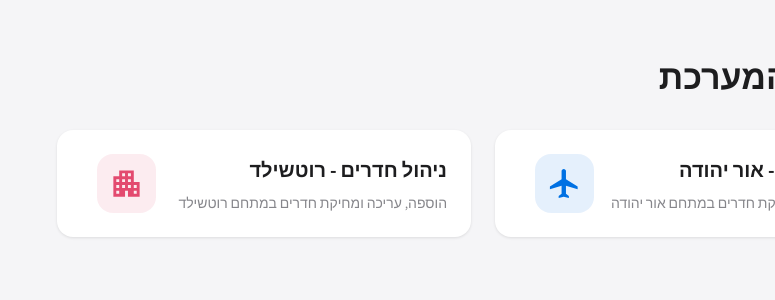
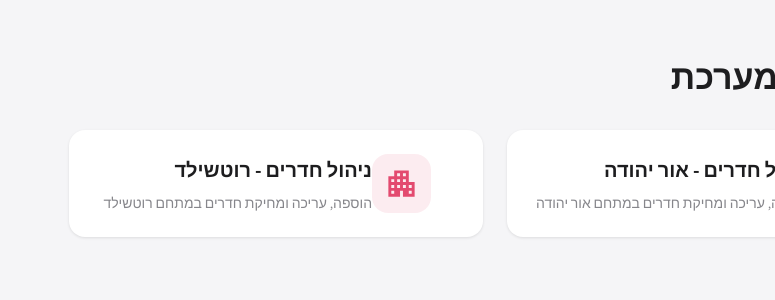
Before and after one commit to Hezi12/diam, a React (Create React App) app in the folder client/: page /settings in a window 1280 px wide. Shown: the top 300 px of the page, without its empty margins (505-1280 px from the left). Built offline with nearby package versions, Linux system fonts and the light colour scheme; sample sign-in values are in the browser's storage.

Commit message:
החזרת אייקונים לצד ימין עם מרווח גדול יותר מהטקסט

```diff
--- a/client/src/pages/settings/Settings.js
+++ b/client/src/pages/settings/Settings.js
@@ -26,7 +26,6 @@ const Settings = () => {
               textDecoration: 'none',
               display: 'flex',
               alignItems: 'center',
-              justifyContent: 'space-between',
               borderRadius: 2,
               transition: 'all 0.2s',
               '&:hover': {
@@ -36,14 +35,6 @@ const Settings = () => {
               }
             }}
           >
-            <Box>
-              <Typography variant="h6" color="inherit" gutterBottom sx={{ fontWeight: 'bold' }}>
-                ניהול חדרים - אור יהודה
-              </Typography>
-              <Typography variant="body2" color="text.secondary">
-                הוספה, עריכה ומחיקת חדרים במתחם אור יהודה
-              </Typography>
-            </Box>
             <Box
               sx={{
                 bgcolor: 'rgba(0, 113, 227, 0.1)',
@@ -53,10 +44,18 @@ const Settings = () => {
                 alignItems: 'center',
                 justifyContent: 'center',
                 borderRadius: 2,
-                ml: 2,
+                mr: 3.5,
               }}
             >
               <FlightIcon fontSize="large" />
+            </Box>
+            <Box>
+              <Typography variant="h6" color="inherit" gutterBottom sx={{ fontWeight: 'bold' }}>
+                ניהול חדרים - אור יהודה
+              </Typography>
+              <Typography variant="body2" color="text.secondary">
+                הוספה, עריכה ומחיקת חדרים במתחם אור יהודה
+              </Typography>
             </Box>
           </Paper>
         </Grid>
@@ -71,7 +70,6 @@ const Settings = () => {
               textDecoration: 'none',
               display: 'flex',
               alignItems: 'center',
-              justifyContent: 'space-between',
               borderRadius: 2,
               transition: 'all 0.2s',
               '&:hover': {
@@ -81,14 +79,6 @@ const Settings = () => {
               }
             }}
           >
-            <Box>
-              <Typography variant="h6" color="inherit" gutterBottom sx={{ fontWeight: 'bold' }}>
-                ניהול חדרים - רוטשילד
-              </Typography>
-              <Typography variant="body2" color="text.secondary">
-                הוספה, עריכה ומחיקת חדרים במתחם רוטשילד
-              </Typography>
-            </Box>
             <Box
               sx={{
                 bgcolor: 'rgba(227, 74, 111, 0.1)',
@@ -98,10 +88,18 @@ const Settings = () => {
                 alignItems: 'center',
                 justifyContent: 'center',
                 borderRadius: 2,
-                ml: 2,
+                mr: 3.5,
               }}
             >
               <ApartmentIcon fontSize="large" />
+            </Box>
+            <Box>
+              <Typography variant="h6" color="inherit" gutterBottom sx={{ fontWeight: 'bold' }}>
+                ניהול חדרים - רוטשילד
+              </Typography>
+              <Typography variant="body2" color="text.secondary">
+                הוספה, עריכה ומחיקת חדרים במתחם רוטשילד
+              </Typography>
             </Box>
           </Paper>
         </Grid>
```
